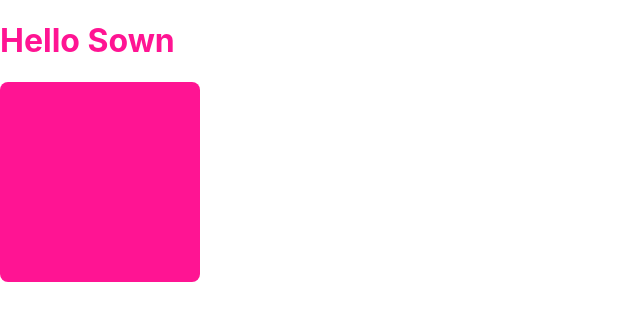
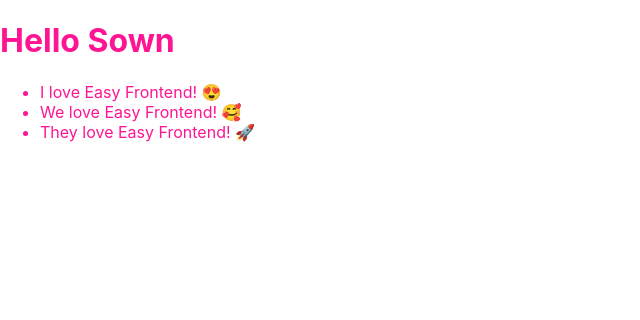
Before and after one commit to HoangVanSon123456/react-hook-basic, a React (Create React App) app: page / in a window 1280 px wide. Shown: the top 320 px of the page, without its empty margins (0-640 px from the left). Built offline with nearby package versions, Linux system fonts and the light colour scheme.

Commit message:
remove item

```diff
--- a/src/App.js
+++ b/src/App.js
@@ -1,10 +1,27 @@
+import { useState } from "react";
 import "./App.scss";
 import ColorBox from "./components/Colorbox";
+import TodoList from "./components/TodoList";
 function App() {
+  const [todoList, setTodoList] = useState([
+    { id: 1, title: "I love Easy Frontend! 😍 " },
+    { id: 2, title: "We love Easy Frontend! 🥰 " },
+    { id: 3, title: "They love Easy Frontend! 🚀 " },
+  ]);
+
+  function handleTodoClick(todo) {
+    const index = todoList.findIndex((x) => x.id === todo.id);
+    if (index < 0) return;
+
+    const newTodoList = [...todoList];
+    newTodoList.splice(index, 1);
+    setTodoList(newTodoList);
+  }
   return (
     <div className="app">
       <h1>Hello Sown</h1>
-      <ColorBox />
+      {/* <ColorBox /> */}
+      <TodoList todos={todoList} onToDoClick={handleTodoClick} />
     </div>
   );
 }
--- /dev/null
+++ b/src/components/TodoList/index.jsx
@@ -0,0 +1,31 @@
+import React from 'react';
+import PropTypes from 'prop-types';
+
+TodoList.propTypes = {
+    todos: PropTypes.array,
+    onToDoClick: PropTypes.func,
+};
+
+TodoList.defaultProps = {
+    todos: [],
+    onToDoClick : null,
+}
+
+export default function TodoList(props) {
+   const {todos , onToDoClick} = props;
+
+   function handleClick(todo) {
+        if(onToDoClick) {
+            onToDoClick(todo);
+        }
+   }
+   console.log(todos)
+    return (
+        <ul className="todo-list">
+        {todos.map(todo => (
+            <li key={todo.id} onClick={() => handleClick(todo)}>{todo.title}</li>
+        ))}
+       </ul>
+
+    );
+}
```
